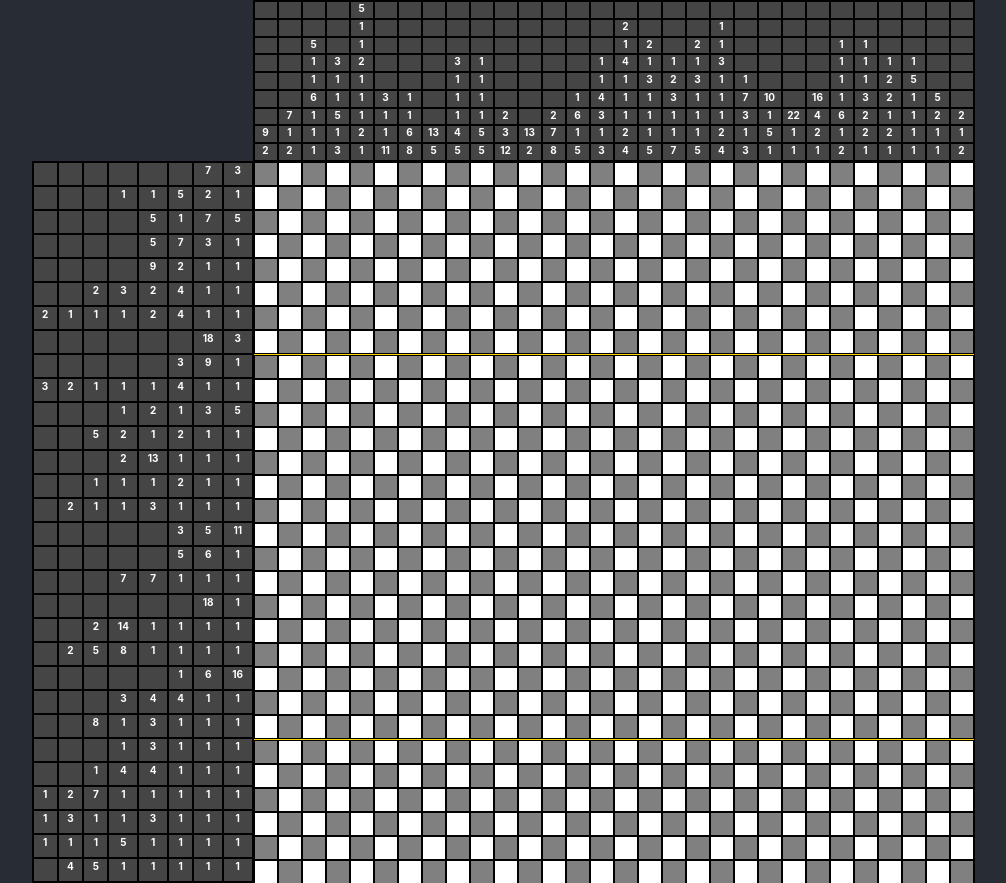
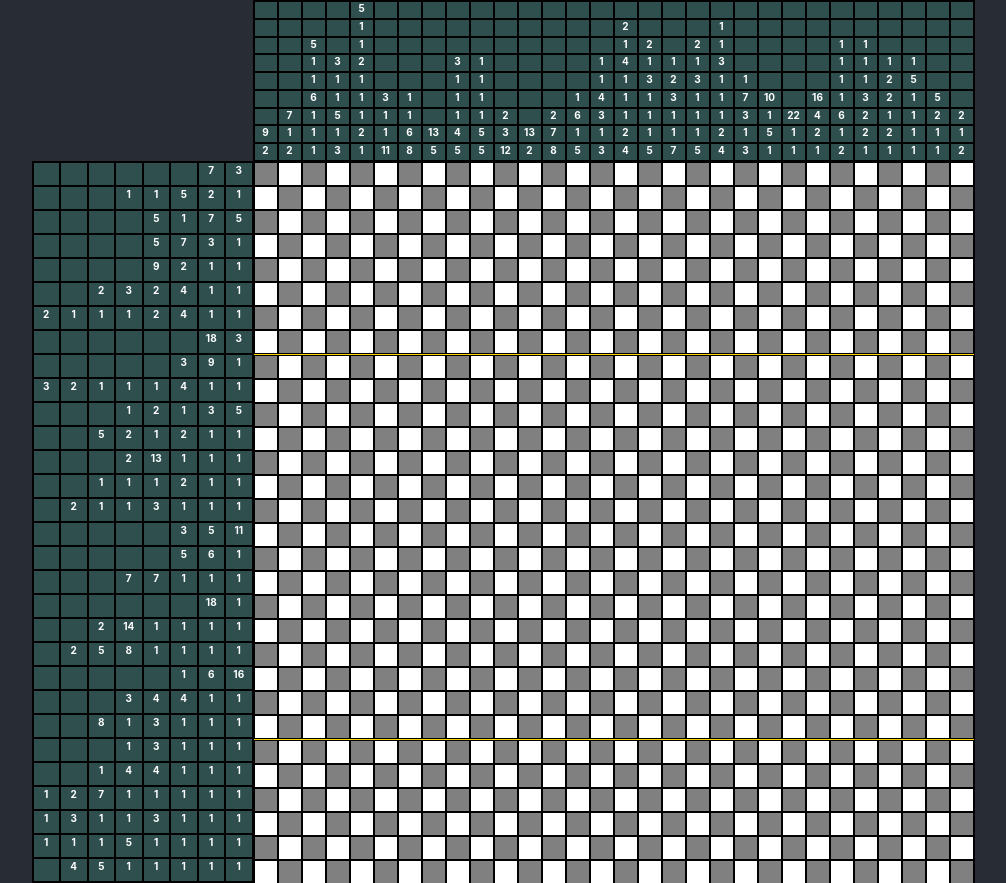
Before and after one commit to jakemuncada/nonograms, a React (Create React App) app: page / in a window 1280 px wide. Shown: the whole page, without its empty margins (137-1143 px from the left). Built offline with nearby package versions, Linux system fonts and the light colour scheme.

Commit message:
Fixed spacing of LeftPanel, changed panels' color to darkslategray

```diff
--- a/src/components/Board.css
+++ b/src/components/Board.css
@@ -9,7 +9,7 @@
     border-color: black;
     border-style: solid;
     border-width: 1px 1px 0 1px;
-    background-color: #454545;
+    background-color: darkslategray;
 }
 
 #left-container {
@@ -19,7 +19,7 @@
     border-color: black;
     border-style: solid;
     border-width: 1px 0 1px 1px;
-    background-color: #454545;
+    background-color: darkslategray;
 }
 
 #grid-container {
--- a/src/components/LeftPanel.js
+++ b/src/components/LeftPanel.js
@@ -52,7 +52,9 @@ class LeftPanel extends React.Component {
             }
         }
 
-        return <div className="grid">{cells}</div>;
+        const gridStyle = { gridTemplateColumns: "repeat(" + cols + ", 1fr)" }
+
+        return <div className="grid" style={gridStyle}>{cells}</div>;
     }
 }
 
```
